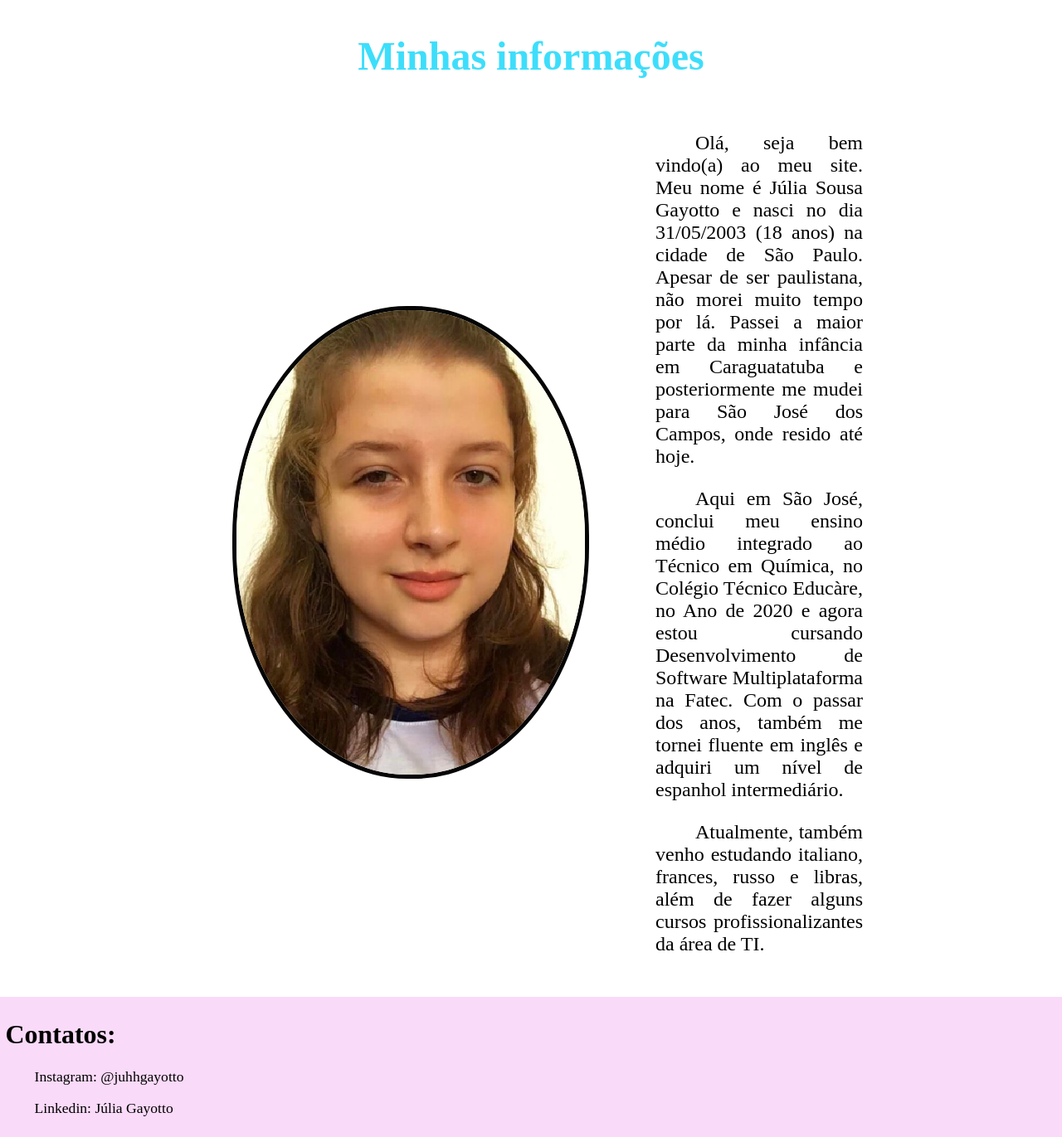
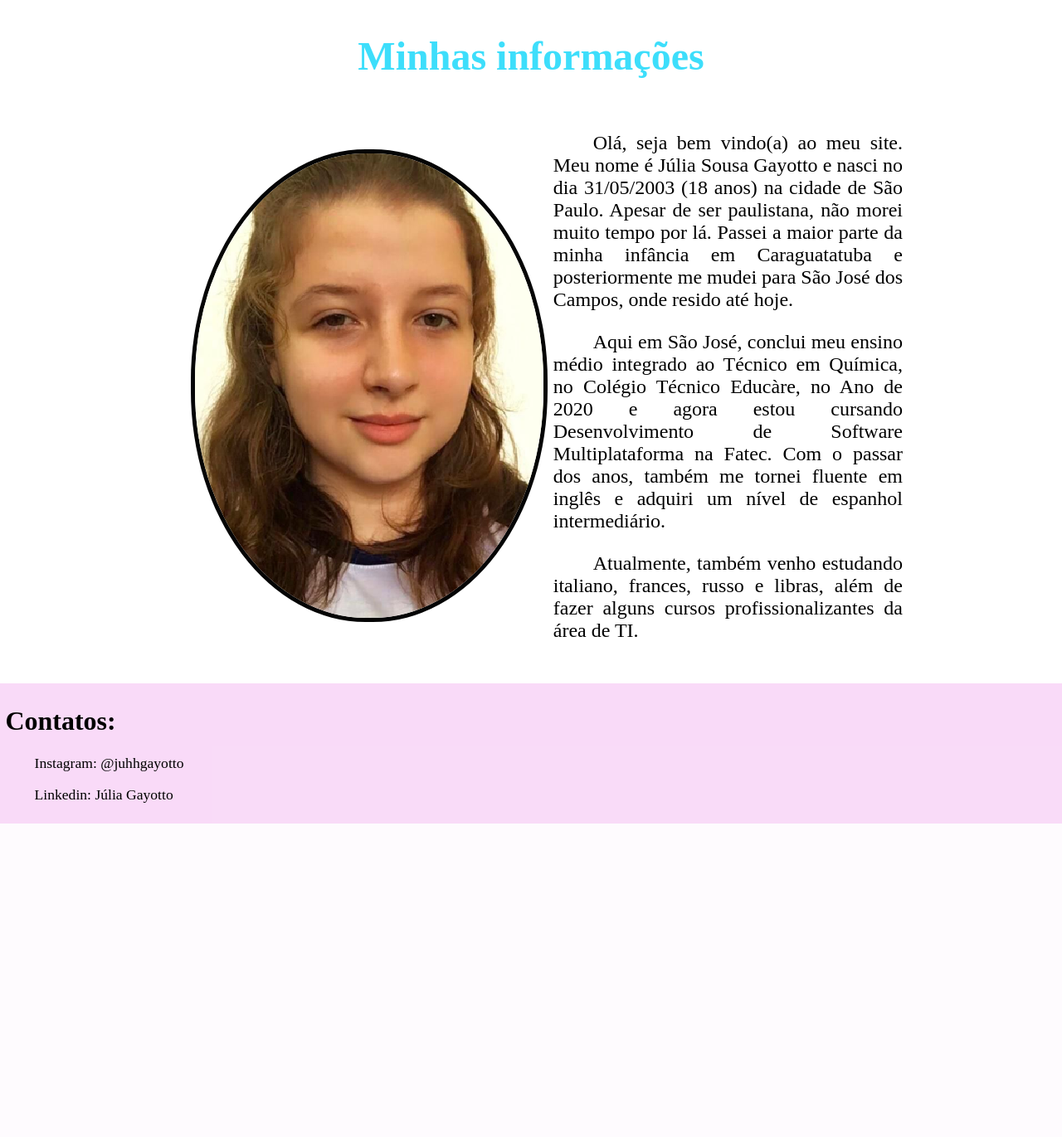
Before and after one commit to JuliaGayotto/Portfolio-DesignDigital, a Flask app: page /minhas_informacoes.html in a window 1280 px wide. Shown: the part 118-1489 px from the top of the page at 83% size. After the commit the page ends 1111 px from the top, so only its background shows below. Run offline with Flask 2, Linux system fonts and the light colour scheme; some web fonts are replaced.

Commit message:
alteracao das medidas de minhas informacoes

```diff
--- a/Src/static/css/estilos.css
+++ b/Src/static/css/estilos.css
@@ -59,7 +59,7 @@ p{
 /* -------------------------------------------------------------------------------- Minhas Informações ----------------------------------------------------------------------------------------*/
 .esquerda{
 
-    margin-left: 35vh;
+    margin-left: 18%;
     width: 50%;
     align-items:center;
     vertical-align: center;
@@ -70,8 +70,8 @@ p{
 .direita{
     width: 50%;
     font-size:x-large;
-    margin-right: 30vh;
-    margin-left: 10vh;
+    margin-right: 15%;
+    margin-left: 0.5%;
     text-align: justify;
 
 
```
